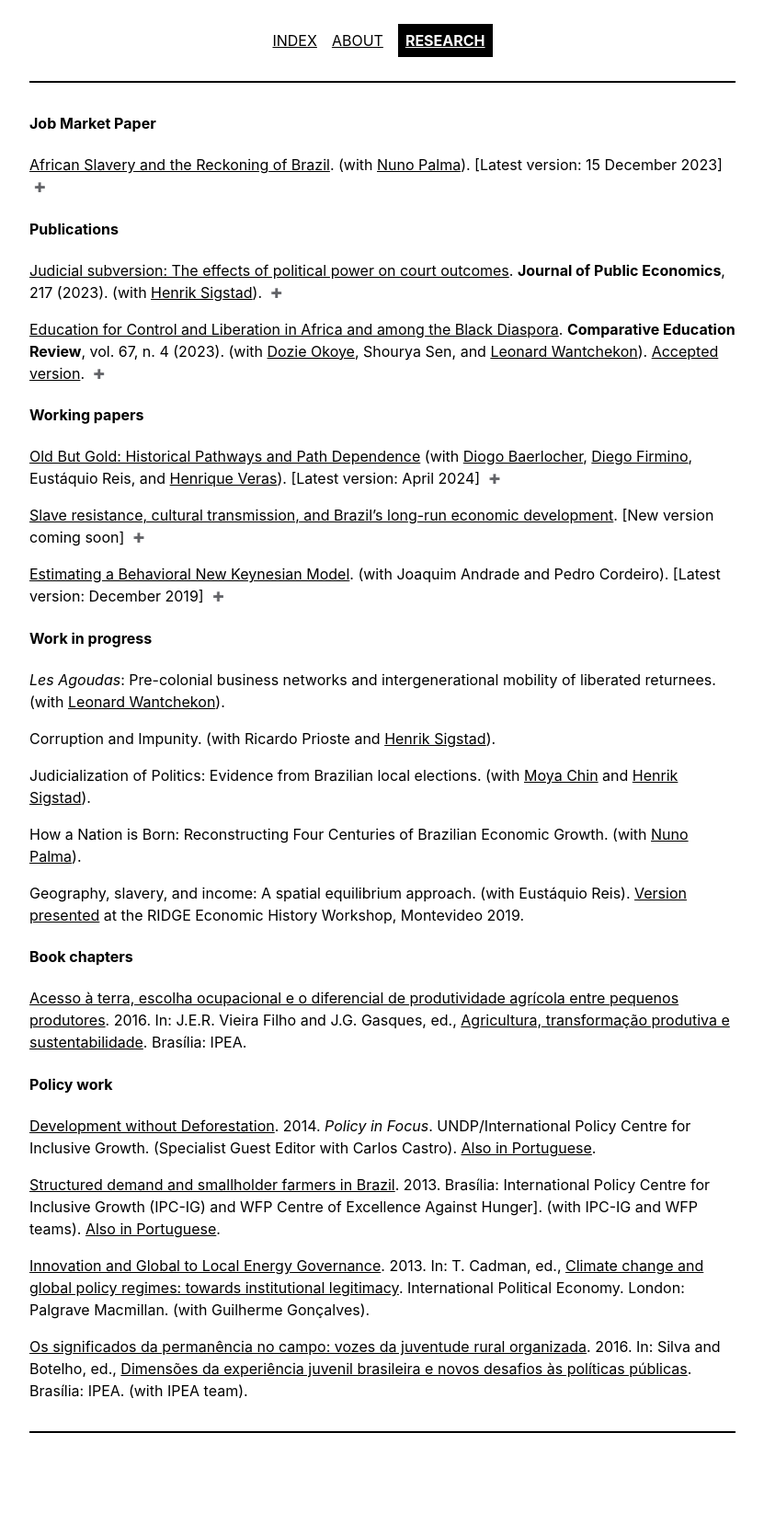
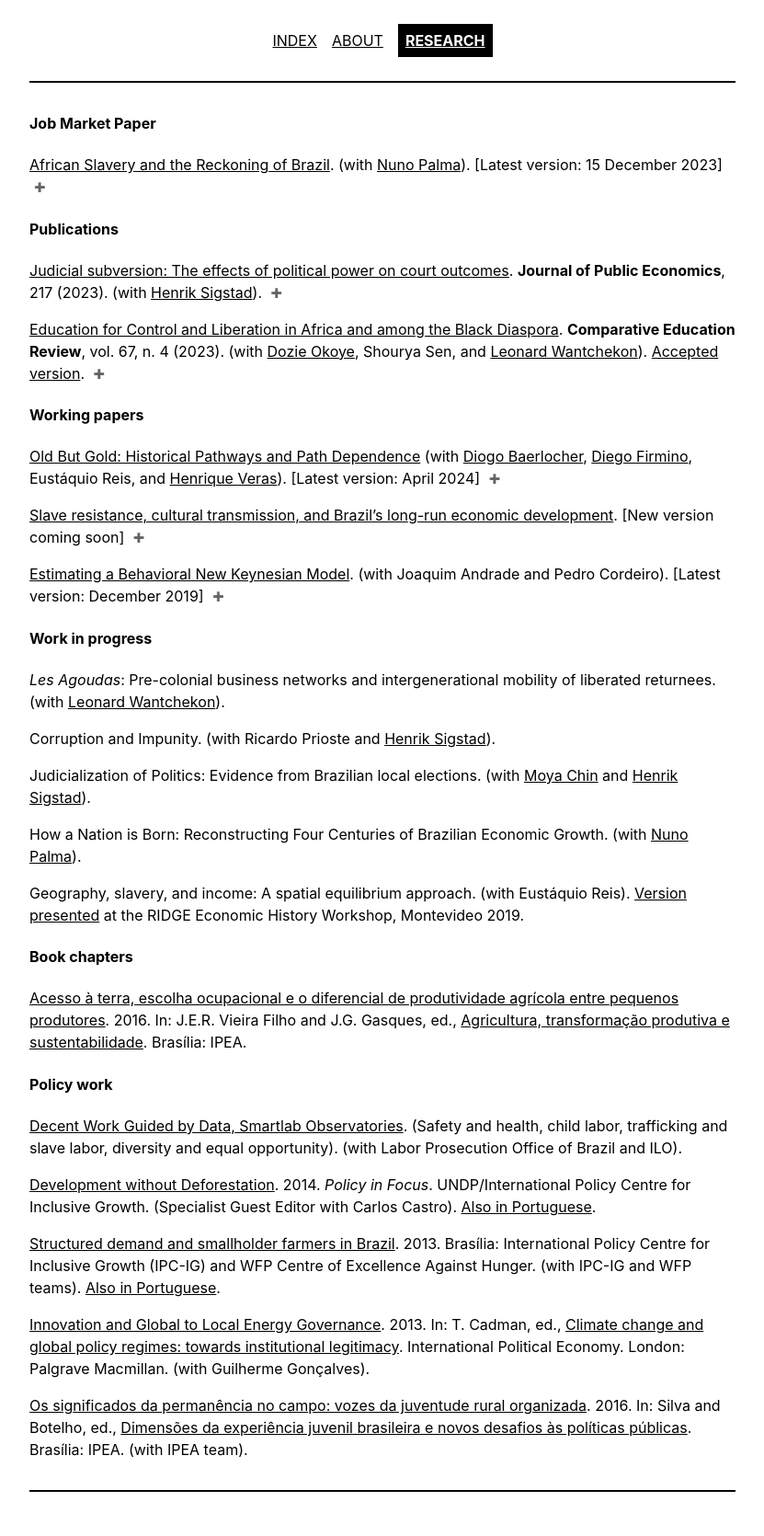
Before and after one commit to gbrlambais/gbrlambais.github.io, a Jekyll site: the page built from _pages/research.md, in a window 1280 px wide. Shown: the whole page at 92% size, without its empty margins (224-1055 px from the left). Built offline with Jekyll 4.4.1, drawn with Linux system fonts in a browser that asks for light colours; before the commit the page ends 1606 px from its top, so only the background shows below that.

Commit message:
publ update

```diff
--- a/_pages/research.md
+++ b/_pages/research.md
@@ -69,10 +69,12 @@ In: J.E.R. Vieira Filho and J.G. Gasques, ed., [Agricultura, transformação pro
 
 #### Policy work
 
- [Development without Deforestation](https://ipcig.org/pub/eng/PiF29_10_years_Development_without_Deforestation.pdf){:target="_blank"}. 2014. *Policy in Focus*. UNDP/International Policy Centre for Inclusive Growth. (Specialist Guest Editor with Carlos Castro). [Also in Portuguese](https://ipcig.org/pub/port/PiF29PT_10_anos_Desenvolvimento_sem_Desmatamento.pdf){:target="_blank"}.
+[Decent Work Guided by Data, Smartlab Observatories](https://smartlabbr.org){:target="_blank"}. (Safety and health, child labor, trafficking and slave labor, diversity and equal opportunity). (with Labor Prosecution Office of Brazil and ILO).
 
- [Structured demand and smallholder farmers in Brazil](http://www.ipc-undp.org/pub/IPCTechnicalPaper7.pdf){:target="_blank"}. 2013. Brasília: International Policy Centre for Inclusive Growth (IPC-IG) and WFP Centre of Excellence Against Hunger]. (with IPC-IG and WFP teams). [Also in Portuguese](https://ipcig.org/sites/default/files/pub/pt-br/PAAReportPT_Demanda_Estrutruada_e_a_Agricultura_Familiar_no_Brasil.pdf){:target="_blank"}.
+[Development without Deforestation](https://ipcig.org/pub/eng/PiF29_10_years_Development_without_Deforestation.pdf){:target="_blank"}. 2014. *Policy in Focus*. UNDP/International Policy Centre for Inclusive Growth. (Specialist Guest Editor with Carlos Castro). [Also in Portuguese](https://ipcig.org/pub/port/PiF29PT_10_anos_Desenvolvimento_sem_Desmatamento.pdf){:target="_blank"}.
 
- [Innovation and Global to Local Energy Governance](https://link.springer.com/chapter/10.1057/9781137006127_12){:target="_blank"}. 2013. In: T. Cadman, ed., [Climate change and global policy regimes: towards institutional legitimacy](https://link.springer.com/book/10.1057/9781137006127){:target="_blank"}. International Political Economy. London: Palgrave Macmillan. (with Guilherme Gonçalves).
+[Structured demand and smallholder farmers in Brazil](http://www.ipc-undp.org/pub/IPCTechnicalPaper7.pdf){:target="_blank"}. 2013. Brasília: International Policy Centre for Inclusive Growth (IPC-IG) and WFP Centre of Excellence Against Hunger. (with IPC-IG and WFP teams). [Also in Portuguese](https://ipcig.org/sites/default/files/pub/pt-br/PAAReportPT_Demanda_Estrutruada_e_a_Agricultura_Familiar_no_Brasil.pdf){:target="_blank"}.
 
- [Os significados da permanência no campo: vozes da juventude rural organizada](https://portalantigo.ipea.gov.br/agencia/images/stories/PDFs/livros/livros/livro_dimensoes_miolo_cap02.pdf){:target="_blank"}. 2016. In: Silva and Botelho, ed., [Dimensões da experiência juvenil brasileira e novos desafios às políticas públicas](https://repositorio.ipea.gov.br/bitstream/11058/6270/1/Dimensões%20da%20experiência%20juvenil%20brasileira%20e%20novos%20desafios%20às%20políticas%20públicas.pdf){:target="_blank"}. Brasília: IPEA. (with IPEA team).
+[Innovation and Global to Local Energy Governance](https://link.springer.com/chapter/10.1057/9781137006127_12){:target="_blank"}. 2013. In: T. Cadman, ed., [Climate change and global policy regimes: towards institutional legitimacy](https://link.springer.com/book/10.1057/9781137006127){:target="_blank"}. International Political Economy. London: Palgrave Macmillan. (with Guilherme Gonçalves).
+
+[Os significados da permanência no campo: vozes da juventude rural organizada](https://portalantigo.ipea.gov.br/agencia/images/stories/PDFs/livros/livros/livro_dimensoes_miolo_cap02.pdf){:target="_blank"}. 2016. In: Silva and Botelho, ed., [Dimensões da experiência juvenil brasileira e novos desafios às políticas públicas](https://repositorio.ipea.gov.br/bitstream/11058/6270/1/Dimensões%20da%20experiência%20juvenil%20brasileira%20e%20novos%20desafios%20às%20políticas%20públicas.pdf){:target="_blank"}. Brasília: IPEA. (with IPEA team).
```
